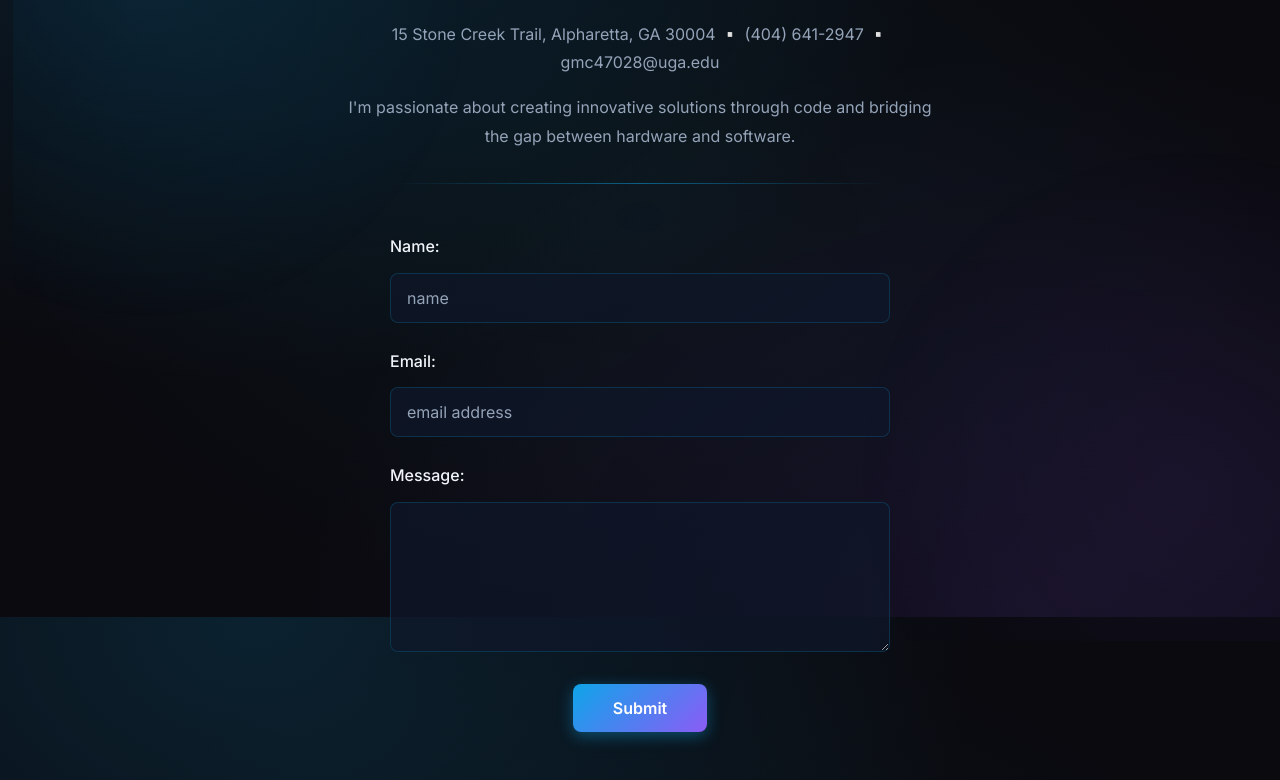
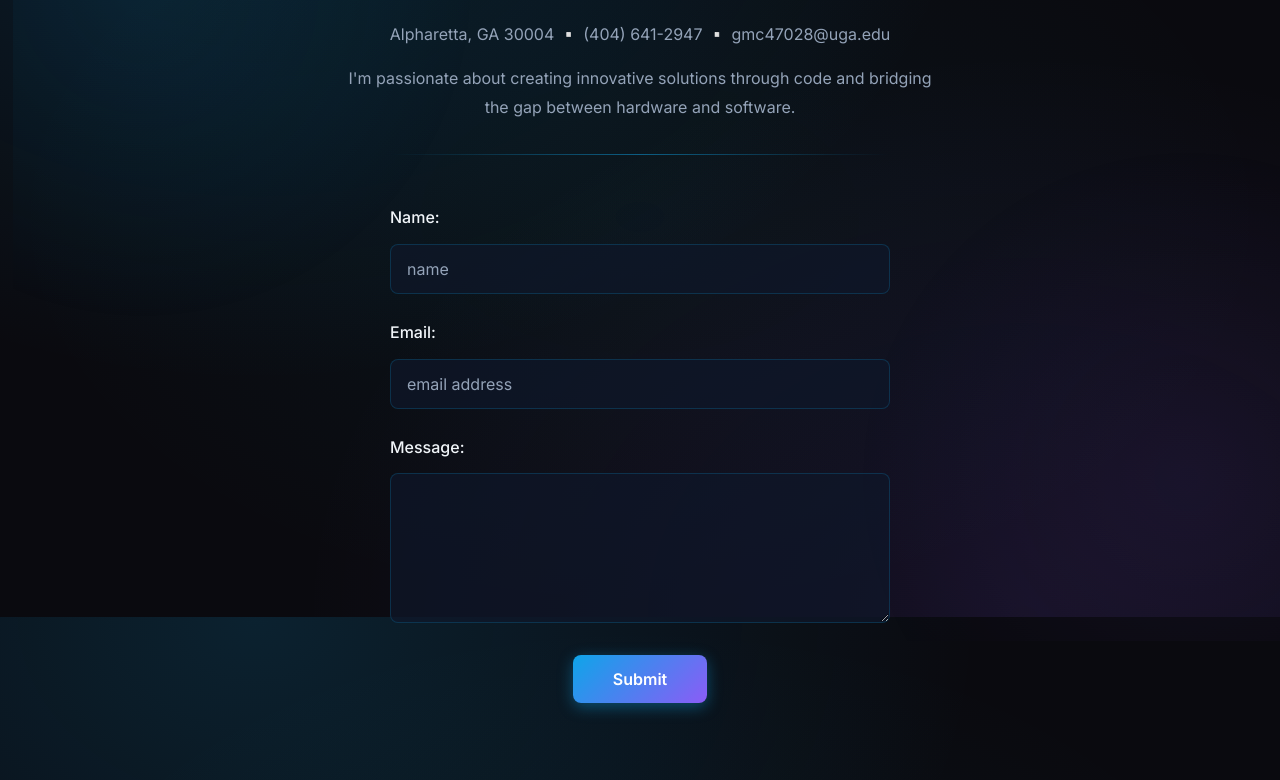
Before and after one commit to GaelenCollins/gaelencollins.github.io, a website: page contact.html in a window 1280 px wide. Shown: the part 183-963 px from the top of the page. Drawn offline with Linux system fonts and the light colour scheme; a web font is replaced by a local one.

Commit message:
Made my address more private
Updated contact information and improved formatting.

```diff
--- a/contact.html
+++ b/contact.html
@@ -17,7 +17,7 @@
     </nav>
     <div class="one-col">
       <h1>Gaelen Collins</h1>
-      <p>15 Stone Creek Trail, Alpharetta, GA 30004 ▫️ (404) 641-2947 ▫️ gmc47028@uga.edu</p>
+      <p>Alpharetta, GA 30004 ▫️ (404) 641-2947 ▫️ gmc47028@uga.edu</p>
       <p>I'm passionate about creating innovative solutions through code and bridging the gap between hardware and software.</p>
       <hr>
       <form action="https://formsubmit.co/7283bc44882b4066fd41f2fb7b7991a3" method="POST">
```
